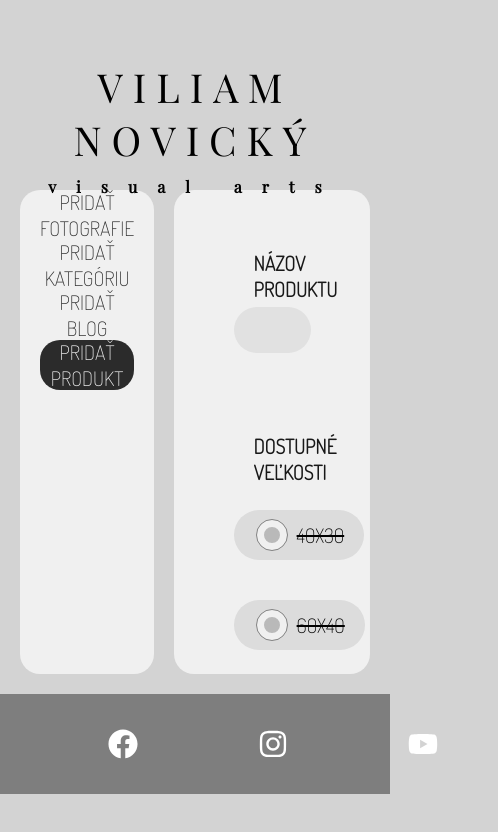
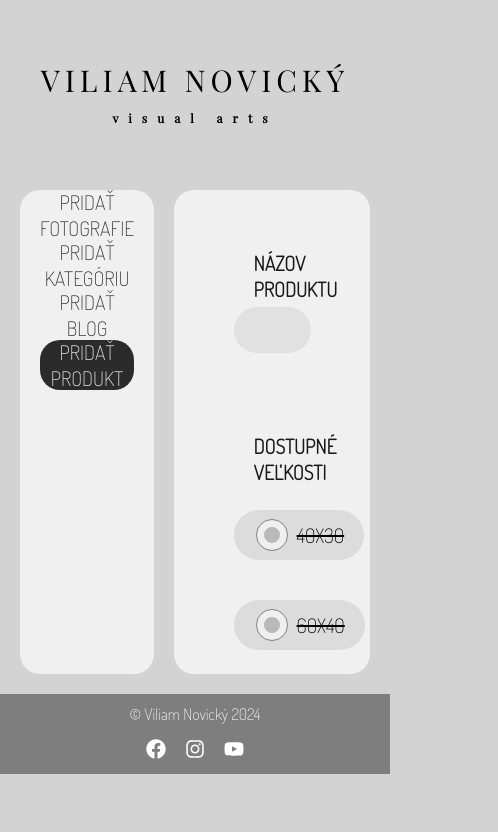
Before and after one commit to viliamnovicky/react-visual-arts, a React (Vite) app: page /admin/new-product in a window 390 px wide. Shown: the top 832 px of the page, 498 px wide, since content can reach past the window. Built offline with nearby package versions, Linux system fonts and the light colour scheme.

Commit message:
home page responsivity

```diff
--- a/src/styles/GlobalStyles.js
+++ b/src/styles/GlobalStyles.js
@@ -87,6 +87,11 @@ margin-top: 3rem;
     left: 10rem;
     transform: translateY(-50%);
 
+    @media screen and (max-width: 1000px){
+      left: 50%;
+      transform: translate(-50%, -50%);
+    }
+
 }
 
 .home-cont-right {
@@ -94,12 +99,19 @@ margin-top: 3rem;
     right: 10rem;
     transform: translateY(-50%);
 
+    @media screen and (max-width: 1000px){
+      left: 50%;
+      transform: translate(-50%, -50%);
+    }
+
 }
 
 .home-cont-center {
     top: 50%;
     left: 50%;
     transform: translate(-50%, -50%);
+
+
 
 }
 
--- a/src/ui/Footer.jsx
+++ b/src/ui/Footer.jsx
@@ -9,9 +9,27 @@ const StyledFooter = styled.footer`
   align-items: center;
   gap: 10rem;
 
+  @media screen and (max-width: 1000px) {
+    flex-direction: column;
+    gap: 0rem;
+  }
+
+  @media screen and (max-width: 600px) {
+    height: 8rem;
+  }
+
   p {
     font-size: 2rem;
     color: white;
+
+    @media screen and (max-width: 1000px) {
+    padding-top: 2rem;
+  }
+
+  @media screen and (max-width: 600px) {
+    padding-top: 1rem;
+    font-size: 1.6rem;
+  }
   }
 `;
 
@@ -20,6 +38,7 @@ const FooterLinks = styled.div`
   justify-content: center;
   align-items: center;
   height: 100%;
+
 `;
 
 const FooterLink = styled.a`
@@ -30,6 +49,11 @@ const FooterLink = styled.a`
   align-self: center;
   position: relative;
   transition: all 0.2s;
+
+  @media screen and (max-width: 1000px) {
+    width: 10vw;
+    height: auto;
+  }
 
   &:hover {
     background: var(--color-grey);
@@ -43,6 +67,11 @@ const FooterLink = styled.a`
     left: 50%;
     top: 50%;
     transform: translate(-50%, -50%);
+
+    @media screen and (max-width: 1000px) {
+    width: 2rem;
+    height: 2rem;
+  }
   }
 `;
 
--- a/src/ui/Header.jsx
+++ b/src/ui/Header.jsx
@@ -28,6 +28,11 @@ const StyledHeader = styled.header`
       letter-spacing: 1rem;
     }
 
+    @media screen and (max-width: 500px){
+      font-size: 3rem;
+      letter-spacing: .5rem;
+    }
+
   }
 
   h5 {
@@ -38,6 +43,11 @@ const StyledHeader = styled.header`
     @media screen and (max-width: 1000px){
       font-size: 1.6rem;
       letter-spacing: 2rem;
+    }
+
+    @media screen and (max-width: 500px){
+      font-size: 1.2rem;
+      letter-spacing: 1rem;
     }
 
   }
--- a/src/ui/HomeCont.jsx
+++ b/src/ui/HomeCont.jsx
@@ -9,12 +9,20 @@ const StyledHomeCont = styled.div`
   padding: 4rem 2rem;
   border-radius: 2rem;
 
+  @media screen and (max-width: 1000px){
+      width: 90%;
+    }
+
   h1 {
     font-size: 4rem;
     color: white;
     font-weight: 100;
     text-align: center;
     margin-bottom: 2rem;
+
+    @media screen and (max-width: 1000px){
+      font-size: 2rem;
+    }
   }
 
   p {
@@ -23,6 +31,14 @@ const StyledHomeCont = styled.div`
     text-align: justify;
     width: 90%;
     margin: auto;
+
+    @media screen and (max-width: 1000px){
+      font-size: 1.6rem;
+    }
+
+    @media screen and (max-width: 600px){
+      font-size: 1.2rem;
+    }
   }
 `;
 
--- a/src/ui/HomeImage.jsx
+++ b/src/ui/HomeImage.jsx
@@ -2,7 +2,7 @@ import styled from "styled-components";
 
 const StyledHomeImage = styled.div`
   width: 100vw;
-  height: 70rem;
+  height: auto;
   overflow: hidden;
   border-bottom: 1px solid white;
   position: relative;
```
